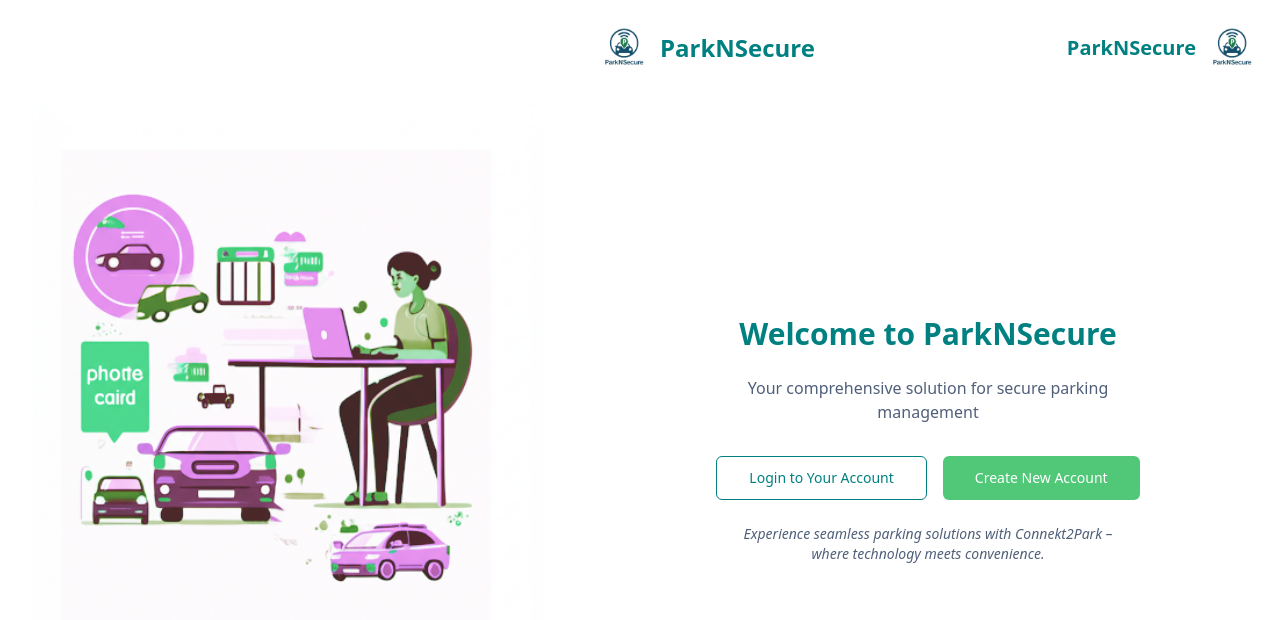
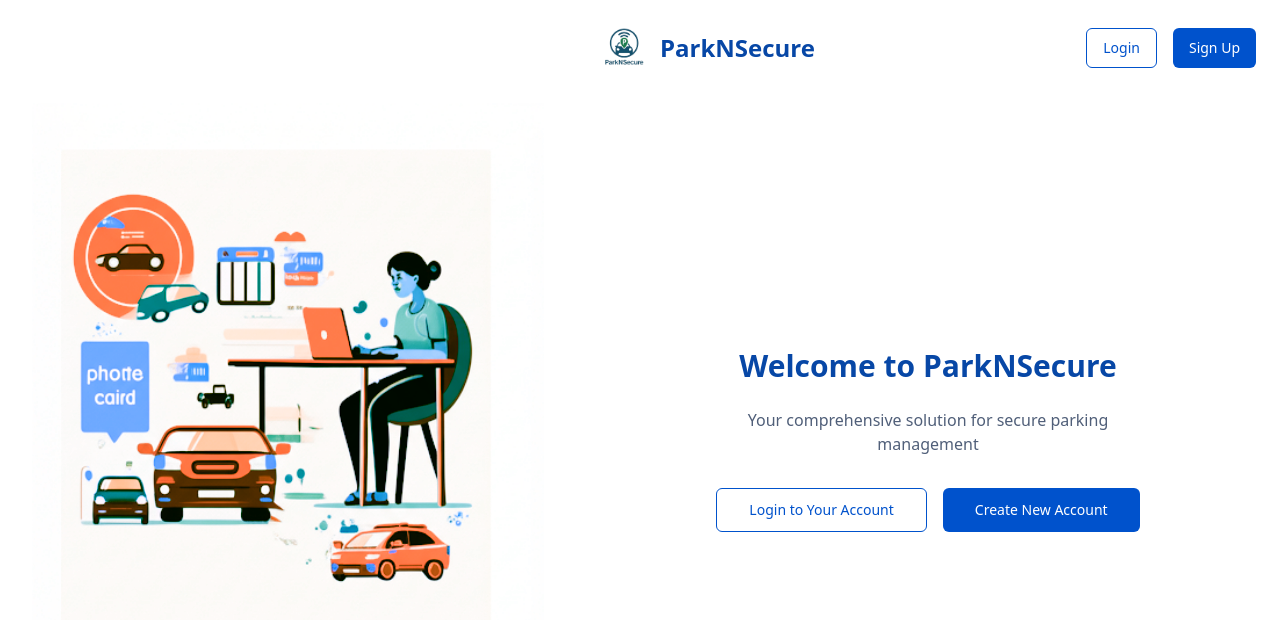
Before and after one commit to deepmajumdar2516/secure-park-login-portal, a React (Vite) app: page / in a window 1280 px wide. Shown: the top 620 px of the page. Built offline with nearby package versions, Linux system fonts and the light colour scheme.

Commit message:
Reverted to commit 3e2ba654fbd4beb30590d05e5d90df6511e5f470

```diff
--- a/src/components/AuthLayout.tsx
+++ b/src/components/AuthLayout.tsx
@@ -33,9 +33,9 @@ const AuthLayout: React.FC = () => {
           <div className="w-full max-w-lg">
             <img
               src="/lovable-uploads/805015d7-a55e-4e85-97e1-d6c238f434fb.png"
-              alt="Simplified Parking Illustration"
+              alt="Parking Management Illustration"
               className="w-full object-contain"
-              style={{ filter: 'hue-rotate(100deg) saturate(0.8) opacity(0.85)' }} // Adjust hue to match the new teal/emerald color scheme
+              style={{ filter: 'hue-rotate(190deg)' }} // Adjust hue to match the blue brand color
             />
           </div>
         </div>
@@ -47,14 +47,38 @@ const AuthLayout: React.FC = () => {
         <div className="flex items-center justify-between mb-8">
           <div className="flex items-center gap-3">
             <CompanyLogo size="md" />
-            <h1 className="text-2xl font-bold text-parknSecure-blue">ParkNSecure</h1>
+            <h1 className="text-2xl font-bold text-parknSecure-darkBlue">ParkNSecure</h1>
           </div>
 
-          {/* Show company name instead of buttons */}
-          <div className="flex items-center gap-3">
-            <h2 className="text-xl font-semibold text-parknSecure-blue">ParkNSecure</h2>
-            <CompanyLogo size="md" /> {/* Slightly increased size from previous "sm" */}
-          </div>
+          {/* Only show these buttons on the welcome screen */}
+          {authView === 'welcome' && (
+            <div className="flex gap-4">
+              <Button
+                variant="outline"
+                className="border-parknSecure-blue text-parknSecure-blue hover:bg-parknSecure-blue hover:text-white"
+                onClick={() => setAuthView('login')}
+              >
+                Login
+              </Button>
+              <Button
+                className="bg-parknSecure-blue hover:bg-parknSecure-darkBlue text-white"
+                onClick={() => setAuthView('signup')}
+              >
+                Sign Up
+              </Button>
+            </div>
+          )}
+
+          {/* Show back button on other screens */}
+          {authView !== 'welcome' && (
+            <Button
+              variant="ghost"
+              className="text-parknSecure-gray"
+              onClick={resetAuth}
+            >
+              Back to Home
+            </Button>
+          )}
         </div>
 
         {/* Content area */}
@@ -62,13 +86,13 @@ const AuthLayout: React.FC = () => {
           <div className="w-full max-w-md auth-transition animate-fade-in">
             {authView === 'welcome' && (
               <div className="text-center">
-                <h2 className="text-3xl font-bold text-parknSecure-blue mb-6">
+                <h2 className="text-3xl font-bold text-parknSecure-darkBlue mb-6">
                   Welcome to ParkNSecure
                 </h2>
                 <p className="text-parknSecure-gray mb-8">
                   Your comprehensive solution for secure parking management
                 </p>
-                <div className="flex gap-4 justify-center mb-6">
+                <div className="flex gap-4 justify-center">
                   <Button
                     variant="outline"
                     size="lg"
@@ -79,15 +103,12 @@ const AuthLayout: React.FC = () => {
                   </Button>
                   <Button
                     size="lg"
-                    className="bg-parknSecure-lightBlue hover:bg-parknSecure-blue text-white"
+                    className="bg-parknSecure-blue hover:bg-parknSecure-darkBlue text-white"
                     onClick={() => setAuthView('signup')}
                   >
                     Create New Account
                   </Button>
                 </div>
-                <p className="text-sm text-parknSecure-gray mt-6 px-6 italic">
-                  Experience seamless parking solutions with Connekt2Park – where technology meets convenience.
-                </p>
               </div>
             )}
 
--- a/tailwind.config.ts
+++ b/tailwind.config.ts
@@ -64,9 +64,9 @@ export default {
 					ring: 'hsl(var(--sidebar-ring))'
 				},
 				parknSecure: {
-					blue: '#008080',       // Changed to teal
-					lightBlue: '#50C878',  // Changed to emerald green
-					darkBlue: '#006666',   // Darker version of teal
+					blue: '#0052CC',
+					lightBlue: '#4C9AFF',
+					darkBlue: '#0747A6',
 					green: '#36B37E',
 					gray: '#505F79',
 					lightGray: '#F4F5F7'
```
